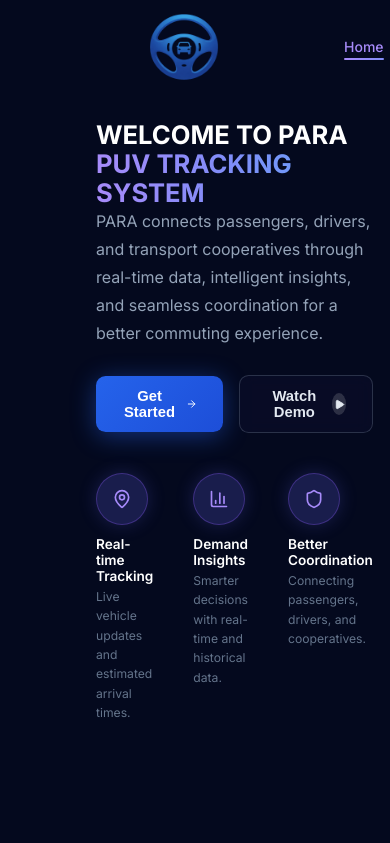
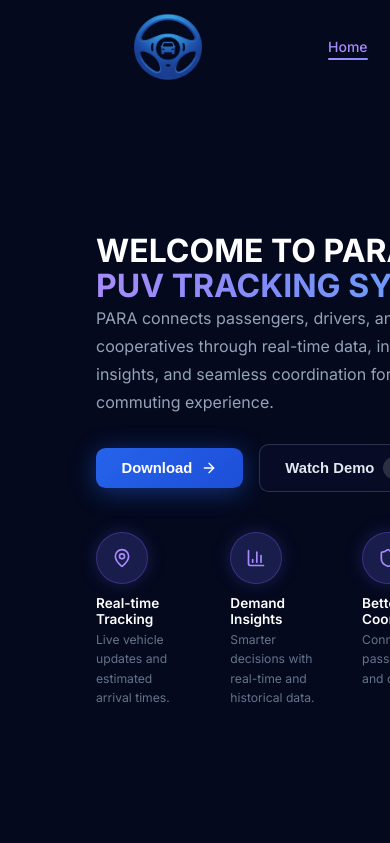
Before and after one commit to Supremo290/PARA, a Next.js app: page / in a window 390 px wide. Shown: the top 843 px of the page. Built offline with nearby package versions, Linux system fonts and the light colour scheme.

Commit message:
Adjust Navbar padding and enhance Hero component layout and styles for improved responsiveness and visual appeal

```diff
--- a/app/components/Navbar.tsx
+++ b/app/components/Navbar.tsx
@@ -34,7 +34,7 @@ export default function Navbar() {
         borderBottom: isScrolled ? '1px solid rgba(139, 92, 246, 0.1)' : 'none',
       }}
     >
-      <div style={{ paddingLeft: '1.5rem', paddingRight: '3rem' }}>
+      <div style={{ paddingLeft: '0.5rem', paddingRight: '3rem' }}>
         <div style={{ display: 'flex', justifyContent: 'space-between', alignItems: 'center', height: '96px' }}>
 
           {/* Logo — bigger, aligned with hero text below */}
--- a/app/sections/Hero.tsx
+++ b/app/sections/Hero.tsx
@@ -219,8 +219,8 @@ export default function Hero() {
 
       {/* ── Two-column layout ── */}
       <div
-        className="relative z-10 w-full pt-28 pb-20"
-        style={{ paddingLeft: '6rem', paddingRight: '0', overflow: 'visible' }}
+        className="relative z-10 w-full pb-20"
+        style={{ paddingLeft: '6rem', paddingRight: '0', paddingTop: '6rem', overflow: 'visible' }}
       >
         <div style={{ display: 'grid', gridTemplateColumns: '3fr 9fr', alignItems: 'center', gap: '2rem' }}>
 
@@ -264,7 +264,7 @@ export default function Hero() {
             >
               <h1
                 className="font-extrabold leading-[1.12] tracking-tight"
-                style={{ fontSize: 'clamp(1.6rem, 2.4vw, 2.4rem)' }}
+                style={{ fontSize: 'clamp(2rem, 2.8vw, 2.8rem)' }}
               >
                 <span style={{ display: 'block', color: '#ffffff', WebkitTextFillColor: '#ffffff' }}>
                   WELCOME TO PARA
@@ -272,6 +272,7 @@ export default function Hero() {
                 <span
                   style={{
                     display: 'block',
+                    whiteSpace: 'nowrap',
                     isolation: 'isolate',
                     background: 'linear-gradient(90deg, #a78bfa 0%, #818cf8 45%, #60a5fa 100%)',
                     WebkitBackgroundClip: 'text',
@@ -321,7 +322,7 @@ export default function Hero() {
                   transition: 'box-shadow 0.2s',
                 }}
               >
-                Get Started
+                Download
                 <ArrowRight style={{ width: '16px', height: '16px' }} />
               </motion.button>
 
@@ -399,14 +400,14 @@ export default function Hero() {
             initial={{ opacity: 0, x: 60 }}
             animate={{ opacity: 1, x: 0 }}
             transition={{ duration: 0.9, delay: 0.3, ease: 'easeOut' }}
-            style={{ position: 'relative', display: 'flex', alignItems: 'center', justifyContent: 'flex-start', paddingRight: '4rem' }}
+            style={{ position: 'relative', display: 'flex', alignItems: 'center', justifyContent: 'flex-start', paddingRight: '1rem' }}
           >
             {/* Glow behind the image */}
             <div
               className="device-glow"
               style={{
                 position: 'absolute',
-                width: '88%', height: '68%',
+                width: '90%', height: '72%',
                 background: 'radial-gradient(ellipse, rgba(99,102,241,0.35) 0%, rgba(139,92,246,0.2) 40%, transparent 70%)',
                 filter: 'blur(60px)',
                 borderRadius: '50%',
@@ -418,8 +419,8 @@ export default function Hero() {
               <Image
                 src="/PARA-phone-desktop.png"
                 alt="PARA dashboard and mobile app preview"
-                width={1600}
-                height={1170}
+                width={1900}
+                height={1390}
                 style={{
                   width: '100%',
                   height: 'auto',
```
